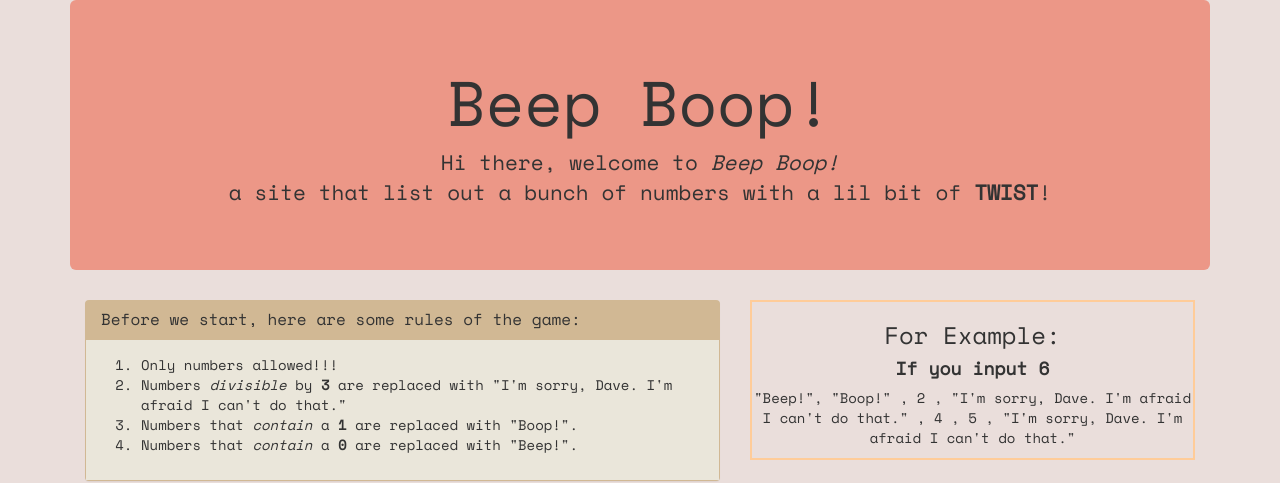
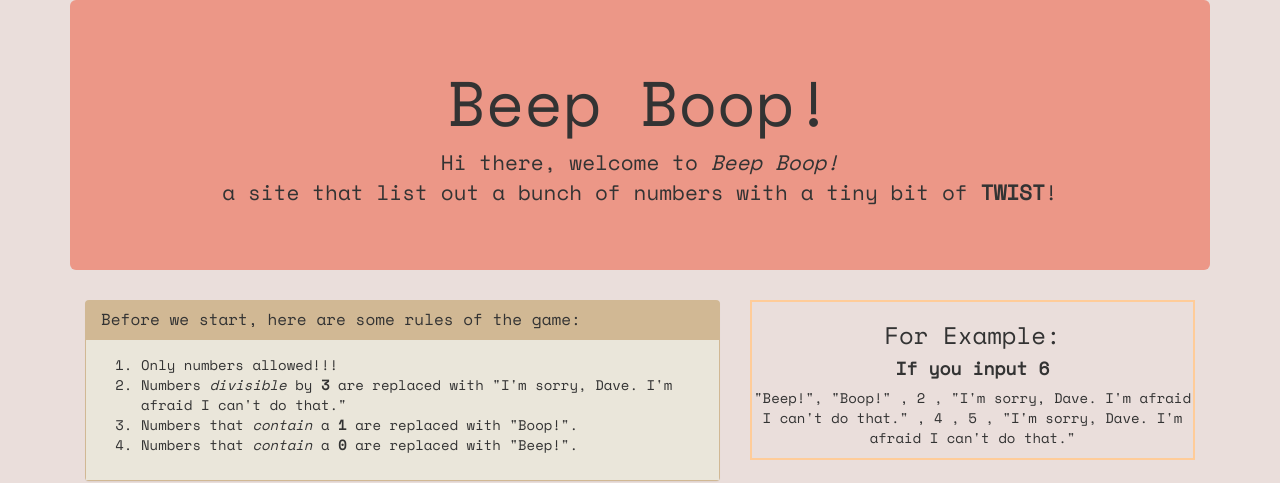
Before and after one commit to kennyhalim/beep-boop, a plain HTML site: page index.html in a window 1280 px wide. Shown: the top 483 px of the page. Drawn offline with nearby package versions, Linux system fonts and the light colour scheme.

Commit message:
edit intro paragraph

```diff
--- a/index.html
+++ b/index.html
@@ -13,7 +13,7 @@
     <div class="container">
       <div class="jumbotron">
         <h1>Beep Boop!</h1>
-        <p> Hi there, welcome to <em>Beep Boop!</em><br> a site that list out a bunch of numbers with a lil bit of <strong>TWIST</strong>!</p>
+        <p> Hi there, welcome to <em>Beep Boop!</em><br> a site that list out a bunch of numbers with a tiny bit of <strong>TWIST</strong>!</p>
       </div>
       <div class="container-fluid">
         <div id="intro">
```
